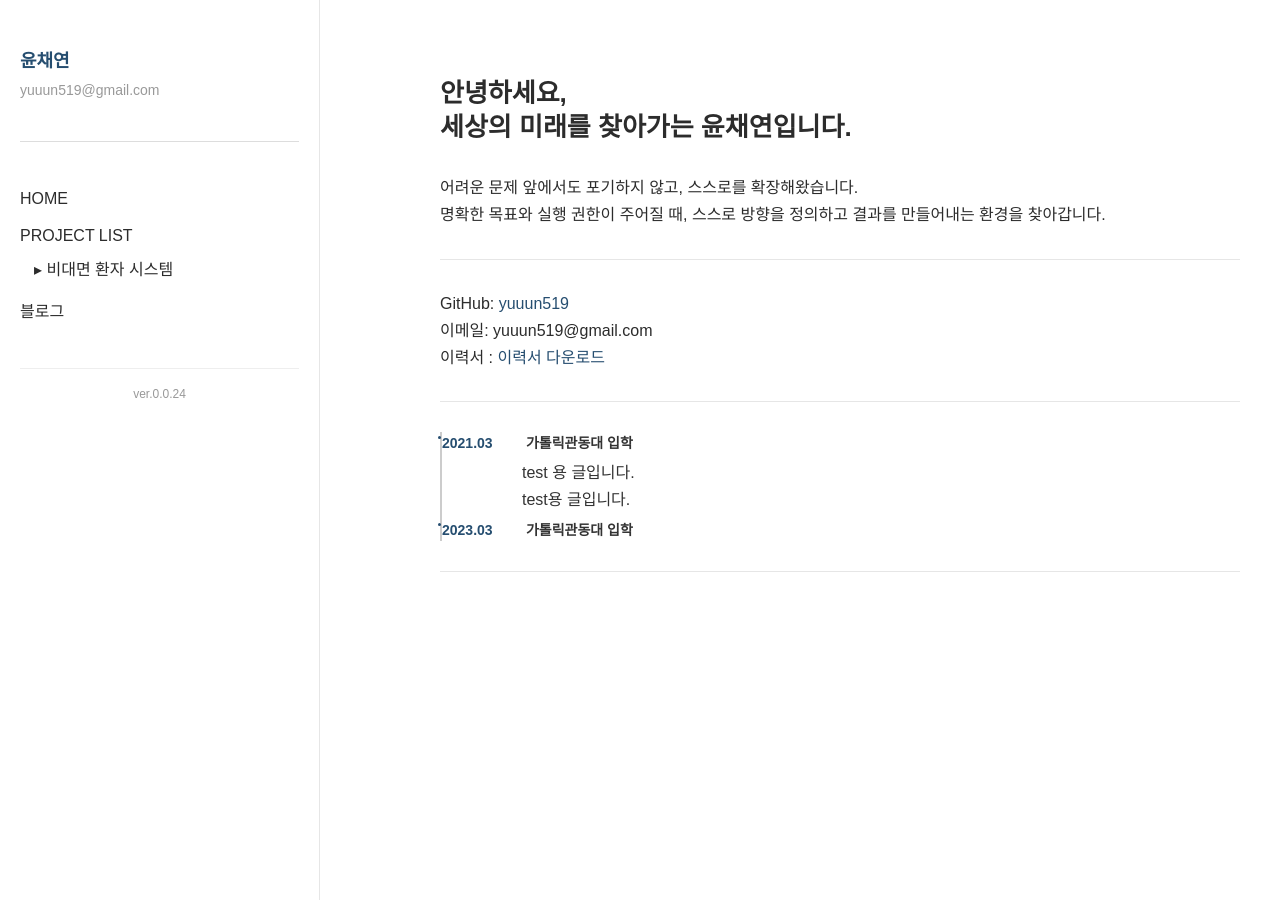
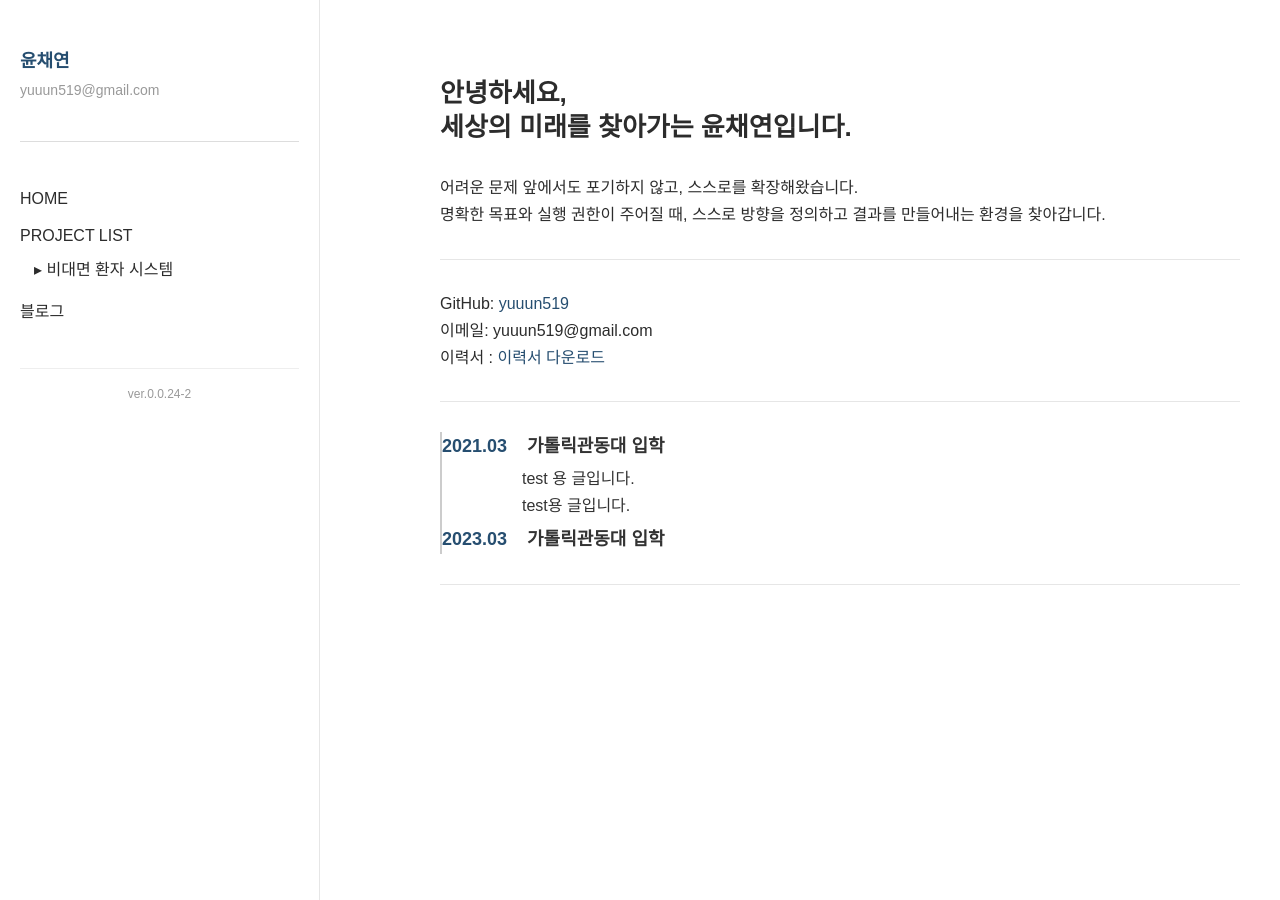
Before and after one commit to yuuun519/yuuun519.github.io, a Jekyll site: the page built from index.md, in a window 1280 px wide. Built offline with Jekyll 4.4.1, drawn with Linux system fonts in a browser that asks for light colours; some web fonts are replaced.

Commit message:
ver 0.0.24-1

```diff
--- a/_layouts/default.html
+++ b/_layouts/default.html
@@ -44,7 +44,7 @@
 
 <!-- sidebar-footer/ver -->
 <div class="sidebar-footer">
-  ver.0.0.24
+  ver.0.0.24-2
 </div>
     </aside>
 
--- a/assets/style.css
+++ b/assets/style.css
@@ -131,23 +131,13 @@
 .timeline li {
   position: relative;
   margin-bottom: 24px;
-  padding-left: 16px; /* 선과 텍스트 간격 확보 */
+  padding-left: 80px; /* 선과 텍스트 간격 확보 */
 }
 
 
-.timeline li::before {
-  content: ' ';
-  width: 3px;
-  height: 3px;
-  background-color: #264e70;
-  border-radius: 50%;
-  position: absolute;
-  left: -4px; /* 선 중앙에 원 배치 */
-  top: 4px;
-}
 
 .timeline-content {
-  font-size: 14px;
+  font-size: 18px;
   color: #333;
 }
 
```
